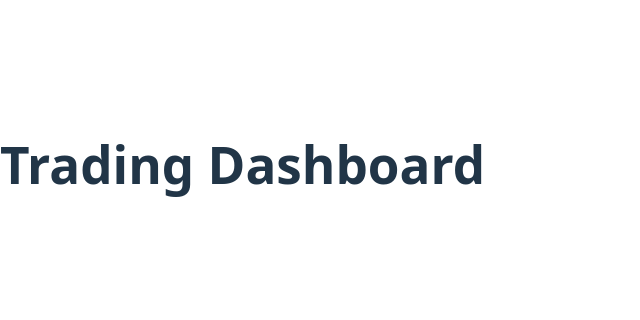
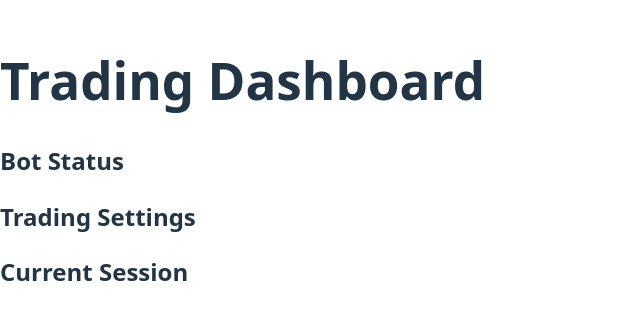
Before and after one commit to stefan18-ux/tradingbot, a React (Vite) app in the folder frontend/: page / in a window 1280 px wide. Shown: the part 236-556 px from the top of the page, without its empty margins (0-640 px from the left). Built offline with nearby package versions, Linux system fonts and the light colour scheme.

Commit message:
add trading dashboard sections

```diff
--- a/frontend/src/pages/TradingDashboard.tsx
+++ b/frontend/src/pages/TradingDashboard.tsx
@@ -2,6 +2,18 @@ export function TradingDashboard() {
   return (
     <div>
       <h1>Trading Dashboard</h1>
+
+      <section>
+        <h2>Bot Status</h2>
+      </section>
+
+      <section>
+        <h2>Trading Settings</h2>
+      </section>
+
+      <section>
+        <h2>Current Session</h2>
+      </section>
     </div>
   );
 }
```
